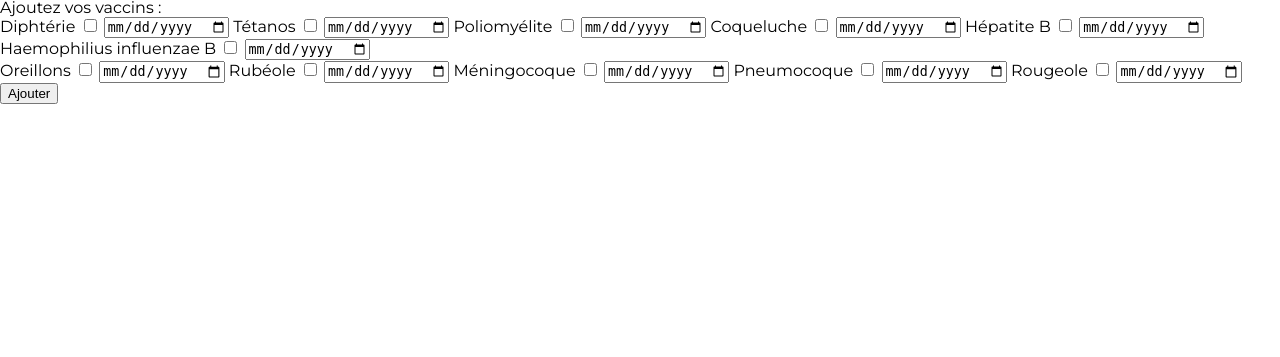
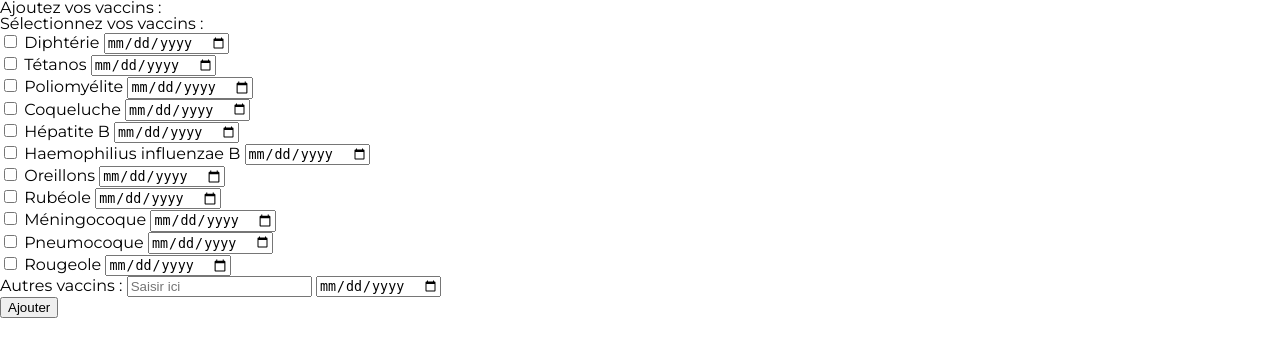
Before and after one commit to Nifooo/Projet-Evaccin, a PHP site: page /popup.php in a window 1280 px wide. Shown: the top 357 px of the page. Run offline with PHP 8.4, Linux system fonts and the light colour scheme.

Commit message:
Commit.php html complet

```diff
--- a/popup.php
+++ b/popup.php
@@ -16,45 +16,62 @@
     <div class="clear"></div>
 </header>
 
-<section class="section1">
+<div class="check1">
+  <h2>Sélectionnez vos vaccins :</h2>
+    <input type="checkbox" name="Diphtérie" value="vac1">
       <label id="v1" for="Diphtérie">Diphtérie</label>
-      <input type="checkbox" name="Diphtérie" value="vac1">
       <input type="date" name="date" value="">
+      <div class="clear"></div>
+    <input type="checkbox" name="Tétanos" value="vac2">
       <label id="v2" for="Tétanos">Tétanos</label>
-      <input type="checkbox" name="Tétanos" value="vac2">
       <input type="date" name="date" value="">
+      <div class="clear"></div>
+    <input type="checkbox" name="Poliomyélite" value="vac3">
       <label id="v3" for="Poliomyélite">Poliomyélite</label>
-      <input type="checkbox" name="Poliomyélite" value="vac3">
       <input type="date" name="date" value="">
+      <div class="clear"></div>
+    <input type="checkbox" name="Coqueluche" value="vac4">
       <label id="v4" for="Coqueluche">Coqueluche</label>
-      <input type="checkbox" name="Coqueluche" value="vac4">
       <input type="date" name="date" value="">
+      <div class="clear"></div>
+    <input type="checkbox" name="Hépatite B" value="vac5">
       <label id="v5" for="Hépatite B">Hépatite B</label>
-      <input type="checkbox" name="Hépatite B" value="vac5">
       <input type="date" name="date" value="">
+      <div class="clear"></div>
+    <input type="checkbox" name="Haemophilius influenzae B" value="vac6">
       <label id="v6" for="Haemophilius influenzae B">Haemophilius influenzae B</label>
-      <input type="checkbox" name="Haemophilius influenzae B" value="vac6">
       <input type="date" name="date" value="">
-</section>
+      <div class="clear"></div>
+</div>
 
-<section class="section2">
+
+<div class="check2">
+  <input type="checkbox" name="Oreillons" value="vac7">
     <label id="v7" for="Oreillons">Oreillons</label>
-    <input type="checkbox" name="Oreillons" value="vac7">
     <input type="date" name="date" value="">
+    <div class="clear"></div>
+  <input type="checkbox" name="Rubéole" value="vac8">
     <label id="v8" for="Rubéole">Rubéole</label>
-    <input type="checkbox" name="Rubéole" value="vac8">
     <input type="date" name="date" value="">
+    <div class="clear"></div>
+  <input type="checkbox" name="Méningocoque" value="vac9">
     <label id="v9" for="Méningocoque">Méningocoque</label>
-    <input type="checkbox" name="Méningocoque" value="vac9">
     <input type="date" name="date" value="">
+    <div class="clear"></div>
+  <input type="checkbox" name="Pneumocoque" value="vac10">
     <label id="v10" for="Pneumocoque">Pneumocoque</label>
-    <input type="checkbox" name="Pneumocoque" value="vac10">
     <input type="date" name="date" value="">
+    <div class="clear"></div>
+  <input type="checkbox" name="Rougeole" value="vac11">
     <label id="v11" for="Rougeole">Rougeole</label>
-    <input type="checkbox" name="Rougeole" value="vac11">
     <input type="date" name="date" value="">
+    <div class="clear"></div>
+  <label for="Autre">Autres vaccins :</label>
+    <input type="text" name="" value="" placeholder="Saisir ici">
+    <input type="date" name="date" value="">
+    <div class="clear"></div>
   <input id="submit" type="submit" name="ajouter" value="Ajouter">
-</section>
+</div>
 
 </body>
 </html>
```
Lines whose indentation alone changed are shown as unchanged.
